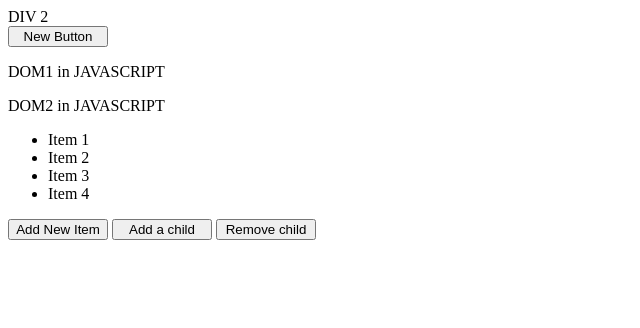
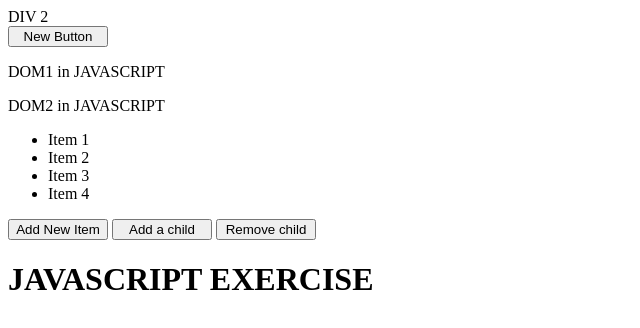
Before and after one commit to tejasnoovosoft/demo, a website built with Parcel: page index.html in a window 1280 px wide. Shown: the whole page, without its empty margins (0-640 px from the left). Built offline with nearby package versions, Linux system fonts and the light colour scheme.

Commit message:
Add new feature in 'index.html'

```diff
--- a/index.html
+++ b/index.html
@@ -22,6 +22,11 @@
       <button id="add-child" type="button" onclick="addChild()">Add a child</button>
       <button id="remove-child" type="button" onclick="styleFun()">Remove child</button>
     </div>
+
+  <div>
+    <h1> JAVASCRIPT EXERCISE </h1>
+  </div>
+
   <script>
     let a = document.getElementById("div1");
     console.log(a.getAttribute("id"));
@@ -38,7 +43,6 @@
         a[i].style.backgroundColor = "Red";
       }
     }
-
     function addChild(){
       const x = document.createElement("div");
       const subX = document.createTextNode("Hii New Div");
@@ -49,7 +53,6 @@
 
       document.getElementById("gfg").innerHTML = document.getElementById("gfg").innerHTML + "I'm new here..."
     }
-
   </script>
 </body>
 </html>
```
